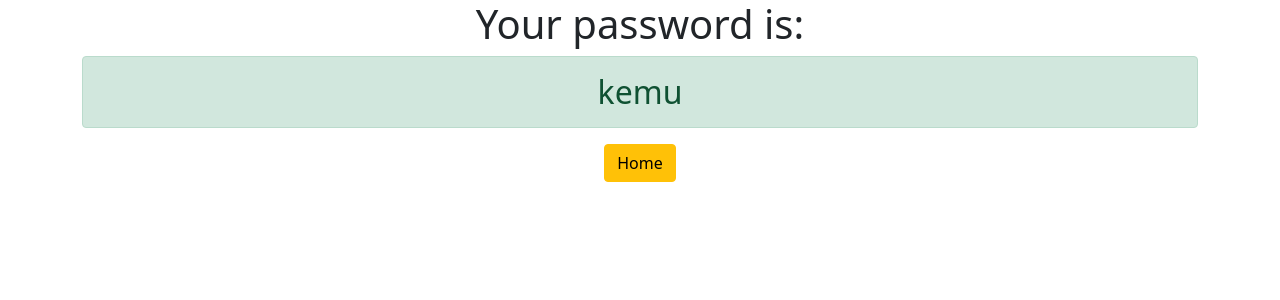
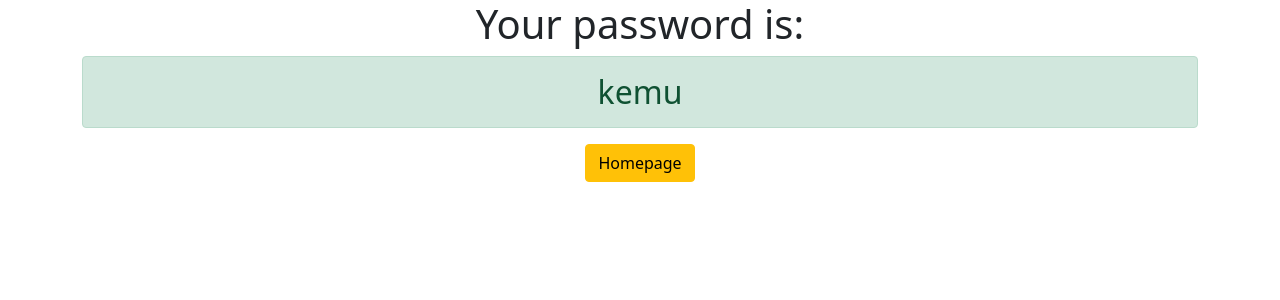
Before and after one commit to mpapciak7/django3-password-generator, a Django app: page /password/ in a window 1280 px wide. Shown: the top 300 px of the page. Run offline with Django 3.2, Linux system fonts and the light colour scheme.

Commit message:
I made more tweaks

```diff
--- a/generator/templates/generator/home.html
+++ b/generator/templates/generator/home.html
@@ -2,7 +2,7 @@
 
 <div class="container text-center">
 
-<h1>Password Generator</h1>
+<h1>Password Generator App</h1>
 
 <form action="{% url 'password' %}">
  <select name="length">
--- a/generator/templates/generator/password.html
+++ b/generator/templates/generator/password.html
@@ -5,6 +5,6 @@
 <h1>Your password is:</h1>
 <h2 class="alert alert-success">{{ password }}</h2>
 
-<a href="{% url 'home' %}" class="btn btn-warning">Home</a>
+<a href="{% url 'home' %}" class="btn btn-warning">Homepage</a>
 
 </div>
```
